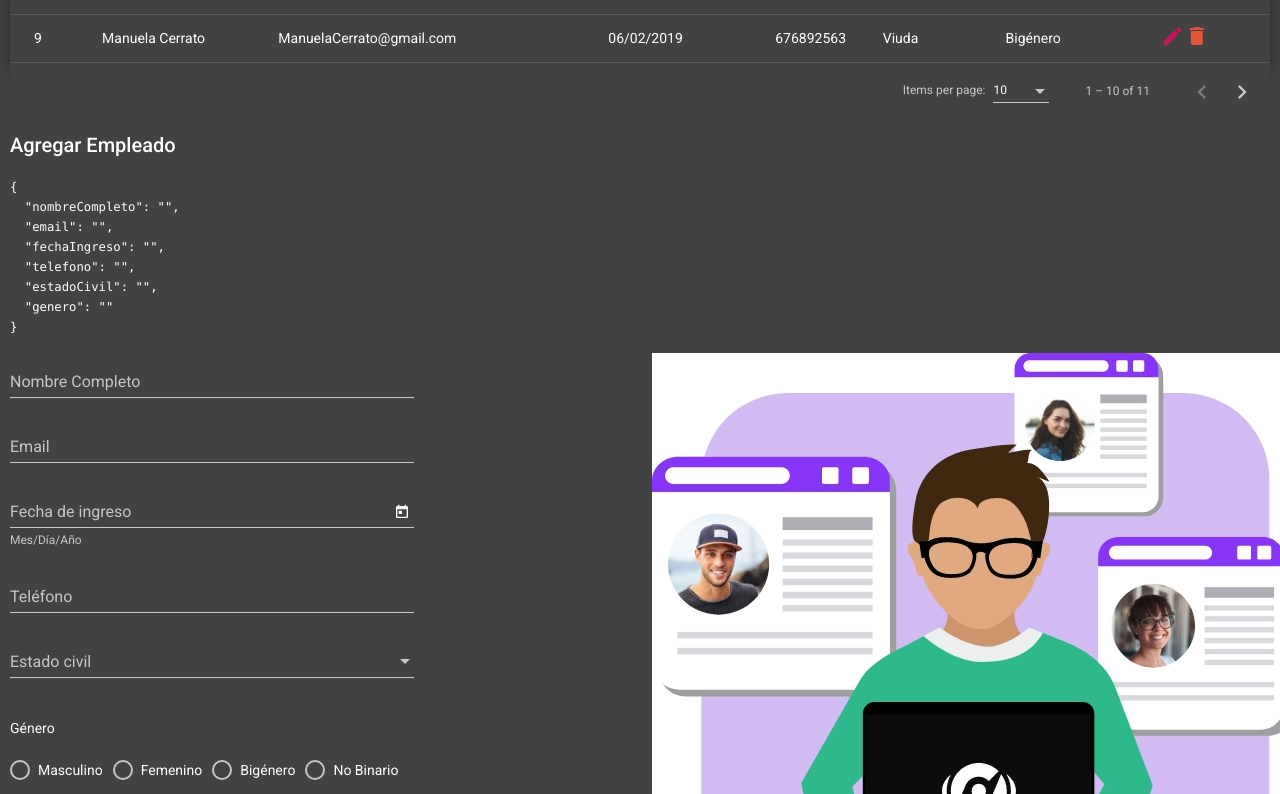
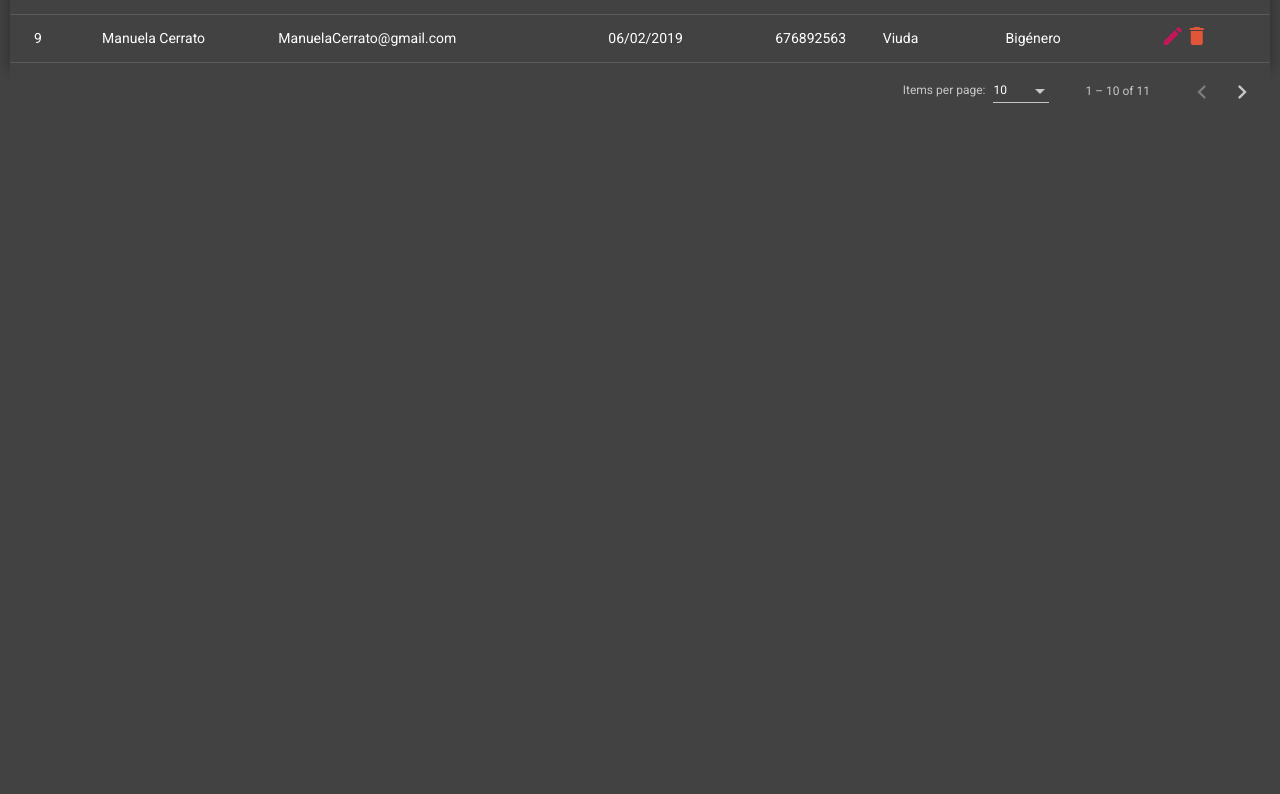
Before and after one commit to SandraDeTena/App_Empleados-Angular, an Angular app: page / in a window 1280 px wide. Shown: the part 666-1460 px from the top of the page. After the commit the page ends 800 px from the top, so only its background shows below. Built offline with nearby package versions, Linux system fonts and the light colour scheme.

Commit message:
Poner router-outlet en el app.component.html

```diff
--- a/src/app/app.component.html
+++ b/src/app/app.component.html
@@ -1,8 +1,4 @@
 <navbar></navbar>
 <div class="marginAppComponent">
-    <list-empleado></list-empleado>
+    <router-outlet></router-outlet>
 </div>
-
-<div class="marginAppComponent">
-    <add-edit-empleado></add-edit-empleado>
-</div>
```
